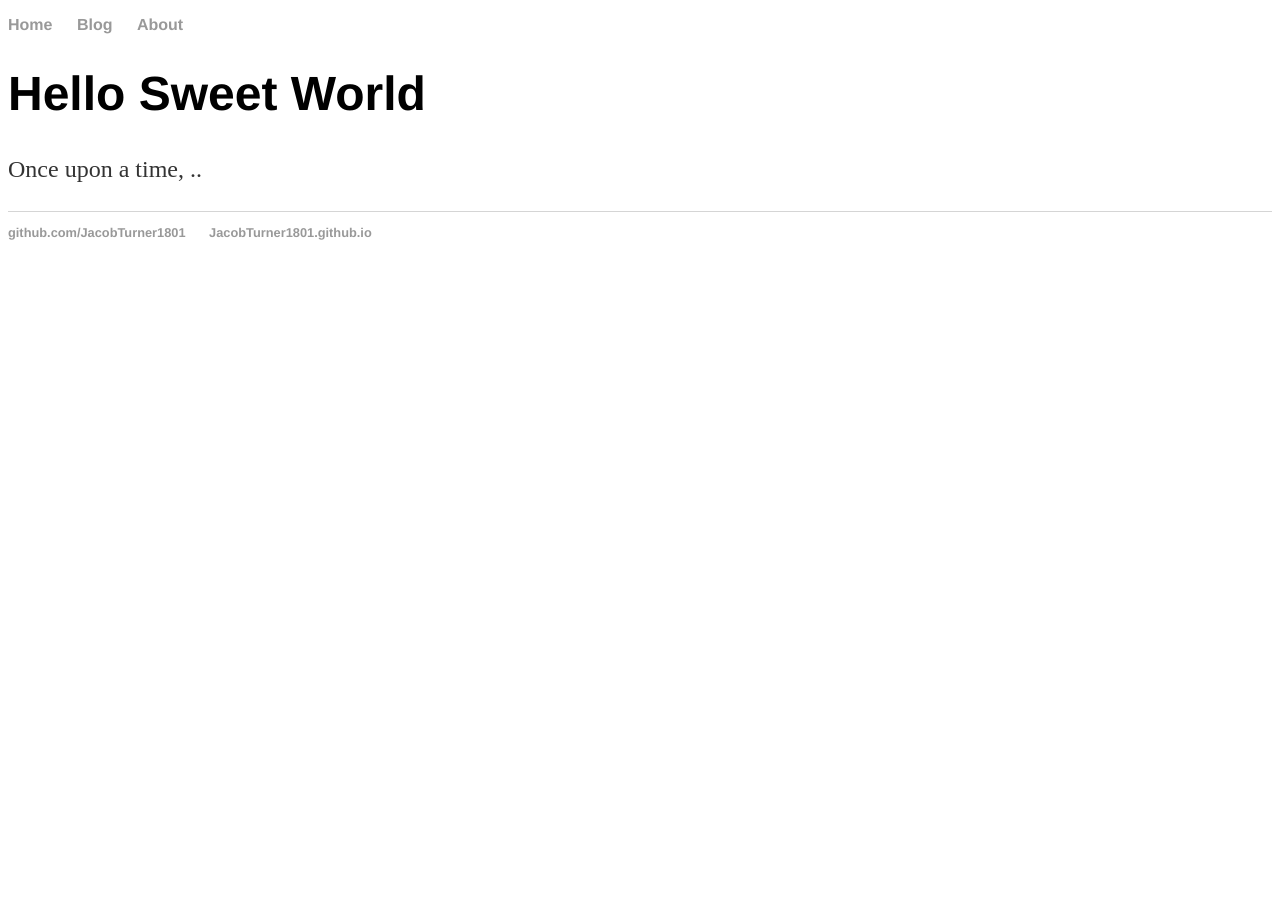
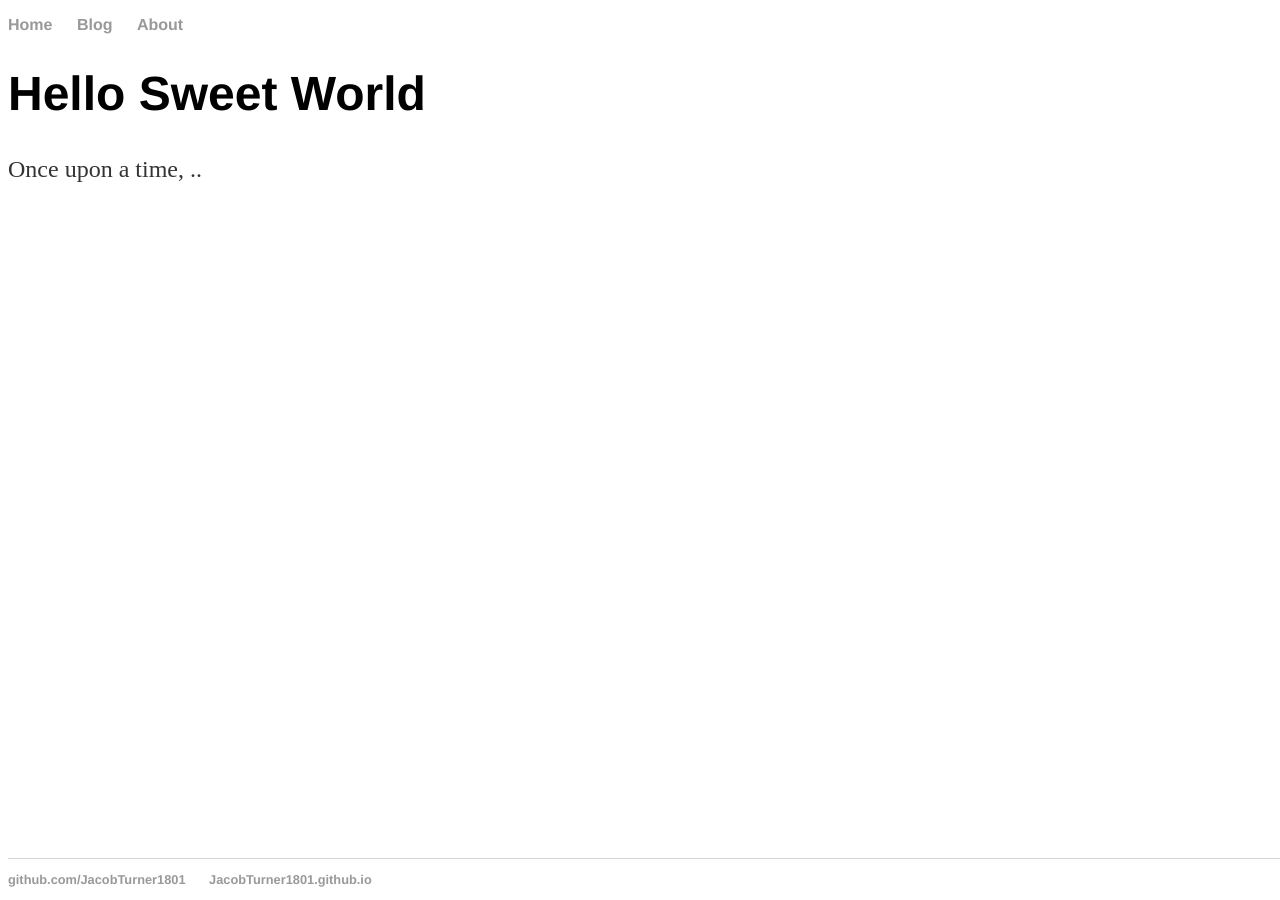
Before and after one commit to JacobTurner1801/JacobTurner1801.github.io, a Jekyll site: the page built from index.html, in a window 1280 px wide. Built offline with Jekyll 4.4.1, drawn with Linux system fonts in a browser that asks for light colours.

Commit message:
make footer position absolute

```diff
--- a/css/main.css
+++ b/css/main.css
@@ -13,6 +13,8 @@ p {
 }
 footer {
   bottom: 0;
+  position: absolute;
+  width: 100%;
   border-top: 1px solid #d5d5d5;
   font-size: 0.8em;
 }
```
